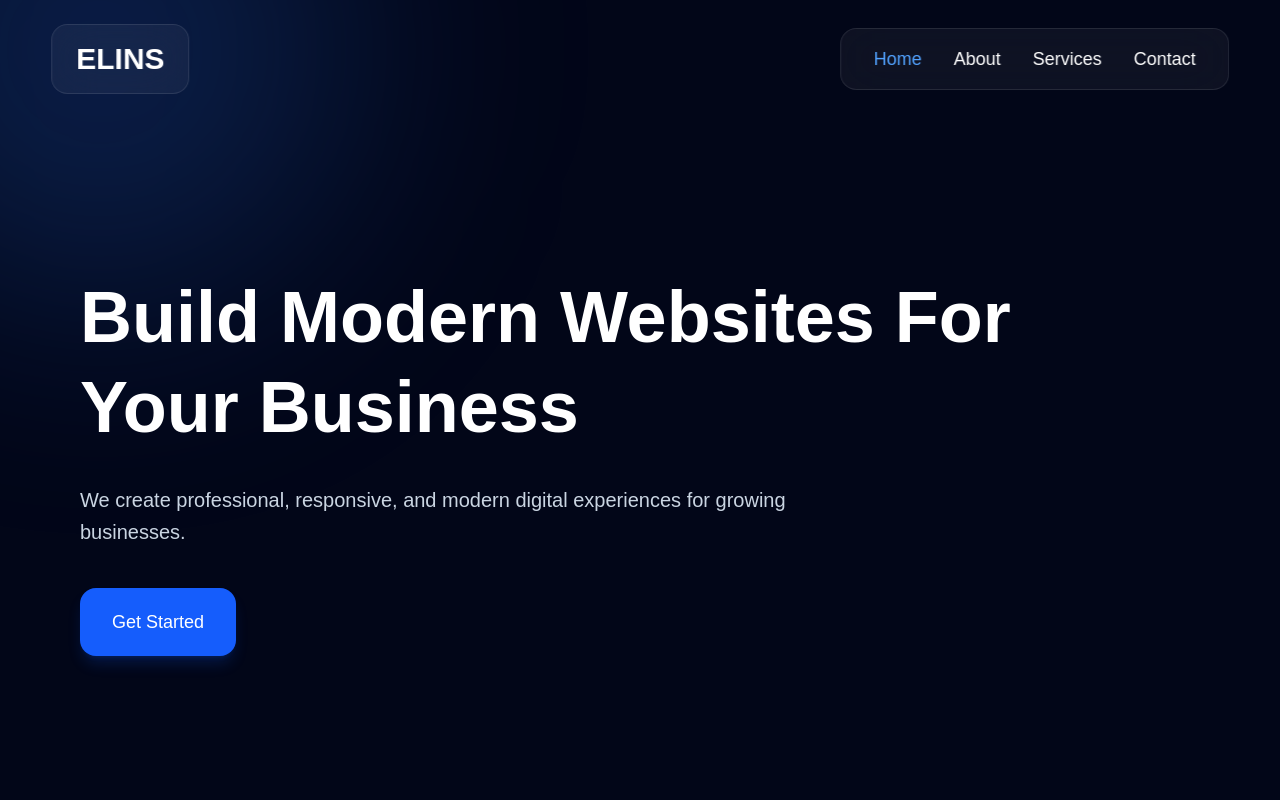
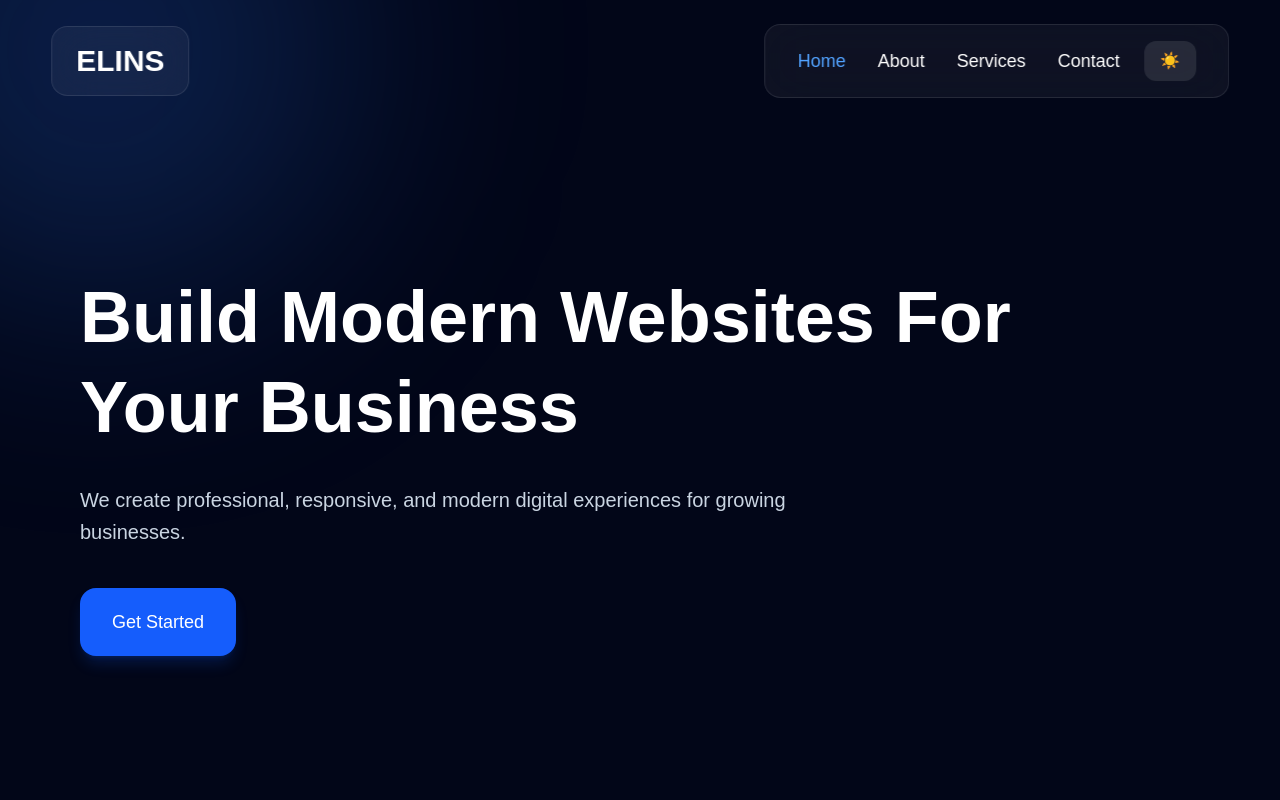
Before and after one commit to joelgrajan/modern-business-website, a Next.js app: page / in a window 1280 px wide. Shown: the top 800 px of the page. Built offline with nearby package versions, Linux system fonts and the light colour scheme.

Commit message:
Added dark light mode system

```diff
--- a/app/page.tsx
+++ b/app/page.tsx
@@ -1,3 +1,4 @@
+"use client"
 import Navbar from "@/components/Navbar"
 import Hero from "@/components/Hero"
 import About from "@/components/About"
@@ -6,10 +7,41 @@ import Testimonials from "@/components/Testimonials"
 import Contact from "@/components/Contact"
 import Footer from "@/components/Footer"
 import ScrollProgress from "@/components/ScrollProgress"
+import { useEffect, useState } from "react"
+export default function Home() {
+  const [darkMode, setDarkMode] = useState(true)
+  useEffect(() => {
 
-export default function Home() {
+  const savedTheme = localStorage.getItem("theme")
+
+  if (savedTheme === "light") {
+    setDarkMode(false)
+  }
+
+}, [])
+
+useEffect(() => {
+
+  localStorage.setItem(
+    "theme",
+    darkMode ? "dark" : "light"
+  )
+
+}, [darkMode])
   return (
-    <div className="bg-slate-950 min-h-screen text-white relative overflow-hidden">
+    <div
+  className={`
+    min-h-screen
+    relative
+    overflow-hidden
+    transition-colors
+    duration-500
+
+    ${darkMode
+      ? "bg-slate-950 text-white"
+      : "bg-slate-100 text-slate-900"}
+  `}
+>
       <div className="absolute top-[-200px] left-[-150px] w-[500px] h-[500px] bg-blue-500/20 rounded-full blur-[120px]"></div>
 
 <div className="absolute bottom-[-200px] right-[-150px] w-[500px] h-[500px] bg-cyan-500/20 rounded-full blur-[120px]"></div>
@@ -17,7 +49,10 @@ export default function Home() {
      <div className="relative z-10">
   <ScrollProgress />
 
-  <Navbar />
+  <Navbar
+  darkMode={darkMode}
+  setDarkMode={setDarkMode}
+/>
 
   <Hero />
 
--- a/components/Navbar.tsx
+++ b/components/Navbar.tsx
@@ -2,25 +2,43 @@
 
 import { useEffect, useState } from "react"
 
-export default function Navbar() {
+export default function Navbar({
+  darkMode,
+  setDarkMode,
+}: {
+  darkMode: boolean
+  setDarkMode: React.Dispatch<React.SetStateAction<boolean>>
+}) {
 
   const [menuOpen, setMenuOpen] = useState(false)
+
   const [activeSection, setActiveSection] = useState("home")
+
   useEffect(() => {
 
     const handleScroll = () => {
 
-    const sections = ["home", "about", "services", "contact"]
+      const sections = [
+        "home",
+        "about",
+        "services",
+        "contact",
+      ]
 
       sections.forEach((section) => {
 
-      const element = document.getElementById(section)
+        const element =
+          document.getElementById(section)
 
         if (element) {
 
-        const rect = element.getBoundingClientRect()
+          const rect =
+            element.getBoundingClientRect()
 
-        if (rect.top <= 150 && rect.bottom >= 150) {
+          if (
+            rect.top <= 150 &&
+            rect.bottom >= 150
+          ) {
             setActiveSection(section)
           }
 
@@ -30,12 +48,21 @@ useEffect(() => {
 
     }
 
-  window.addEventListener("scroll", handleScroll)
+    window.addEventListener(
+      "scroll",
+      handleScroll
+    )
 
-  return () => window.removeEventListener("scroll", handleScroll)
+    return () =>
+      window.removeEventListener(
+        "scroll",
+        handleScroll
+      )
 
   }, [])
+
   return (
+
     <nav className="fixed top-6 left-1/2 -translate-x-1/2 w-[92%] max-w-7xl z-50">
 
       <div className="flex justify-between items-center">
@@ -71,6 +98,8 @@ useEffect(() => {
             rounded-2xl
             px-8
             py-4
+            flex
+            items-center
           "
         >
 
@@ -104,7 +133,6 @@ useEffect(() => {
               >
                 About
               </a>
-
             </li>
 
             <li>
@@ -137,7 +165,26 @@ useEffect(() => {
 
           </ul>
 
-      {/* Mobile Button */}
+          {/* Desktop Theme Toggle */}
+
+          <button
+            onClick={() => setDarkMode(!darkMode)}
+            className="
+              hidden
+              lg:block
+              ml-6
+              px-4
+              py-2
+              rounded-xl
+              bg-white/10
+              hover:bg-white/20
+              transition
+            "
+          >
+            {darkMode ? "☀️" : "🌙"}
+          </button>
+
+          {/* Mobile Menu Button */}
 
           <button
             className="lg:hidden text-2xl"
@@ -171,25 +218,56 @@ useEffect(() => {
           "
         >
 
-      <a href="#home" onClick={() => setMenuOpen(false)}>
+          <a
+            href="#home"
+            onClick={() => setMenuOpen(false)}
+          >
             Home
           </a>
 
-      <a href="#about" onClick={() => setMenuOpen(false)}>
+          <a
+            href="#about"
+            onClick={() => setMenuOpen(false)}
+          >
             About
           </a>
 
-      <a href="#services" onClick={() => setMenuOpen(false)}>
+          <a
+            href="#services"
+            onClick={() => setMenuOpen(false)}
+          >
             Services
           </a>
 
-      <a href="#contact" onClick={() => setMenuOpen(false)}>
+          <a
+            href="#contact"
+            onClick={() => setMenuOpen(false)}
+          >
             Contact
           </a>
+
+          {/* Mobile Theme Toggle */}
+
+          <button
+            onClick={() => setDarkMode(!darkMode)}
+            className="
+              mt-4
+              px-4
+              py-2
+              rounded-xl
+              bg-white/10
+            "
+          >
+            {darkMode
+              ? "☀️ Light Mode"
+              : "🌙 Dark Mode"}
+          </button>
 
         </div>
 
       )}
 
     </nav>
-)}
+
+  )
+}
```
Lines whose indentation alone changed are shown as unchanged.
